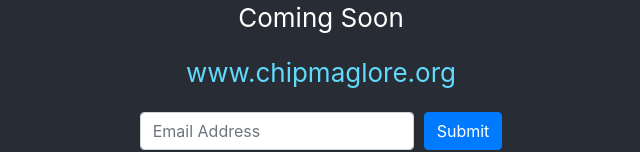
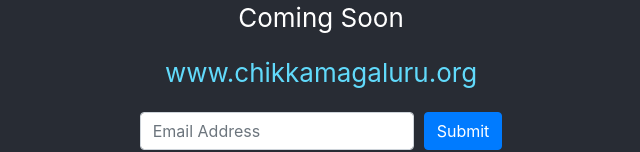
Before and after one commit to chikkamagaluru/chipmaglore, a React (Create React App) app: page / in a window 1280 px wide. Shown: the part 482-634 px from the top of the page, without its empty margins (319-959 px from the left). Built offline with nearby package versions, Linux system fonts and the light colour scheme.

Commit message:
spelling mistake

```diff
--- a/src/components/comingsoon/comingsoon.js
+++ b/src/components/comingsoon/comingsoon.js
@@ -19,7 +19,7 @@ function comingsoon(props) {
             href="https://chipmaglore.org"
             target="_blank"
             rel="noopener noreferrer">
-            www.chipmaglore.org
+            www.chikkamagaluru.org
           </a>
 
           <Form>
```
Also changed, not shown: 1 other file (tests, documents, lock files or other folders).
